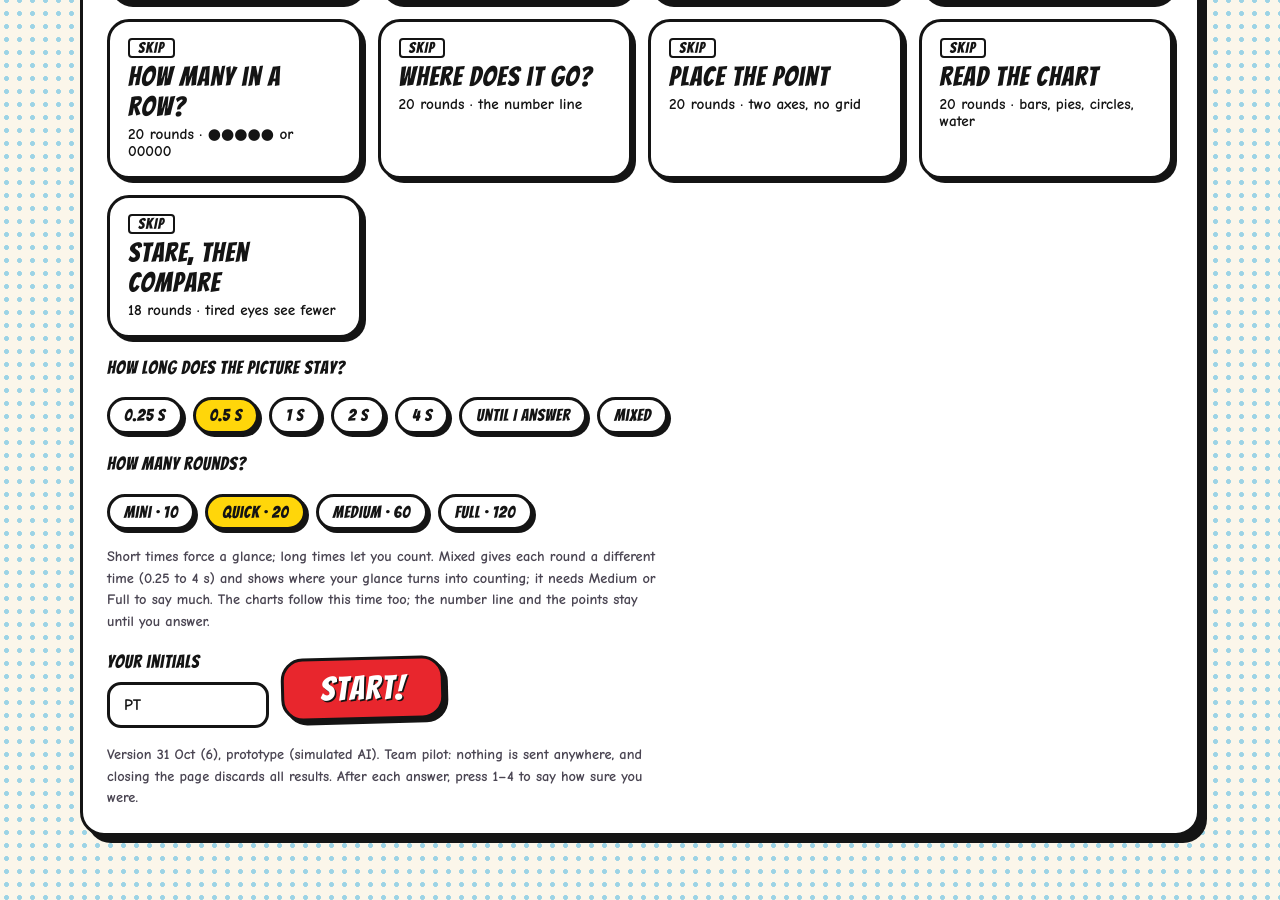
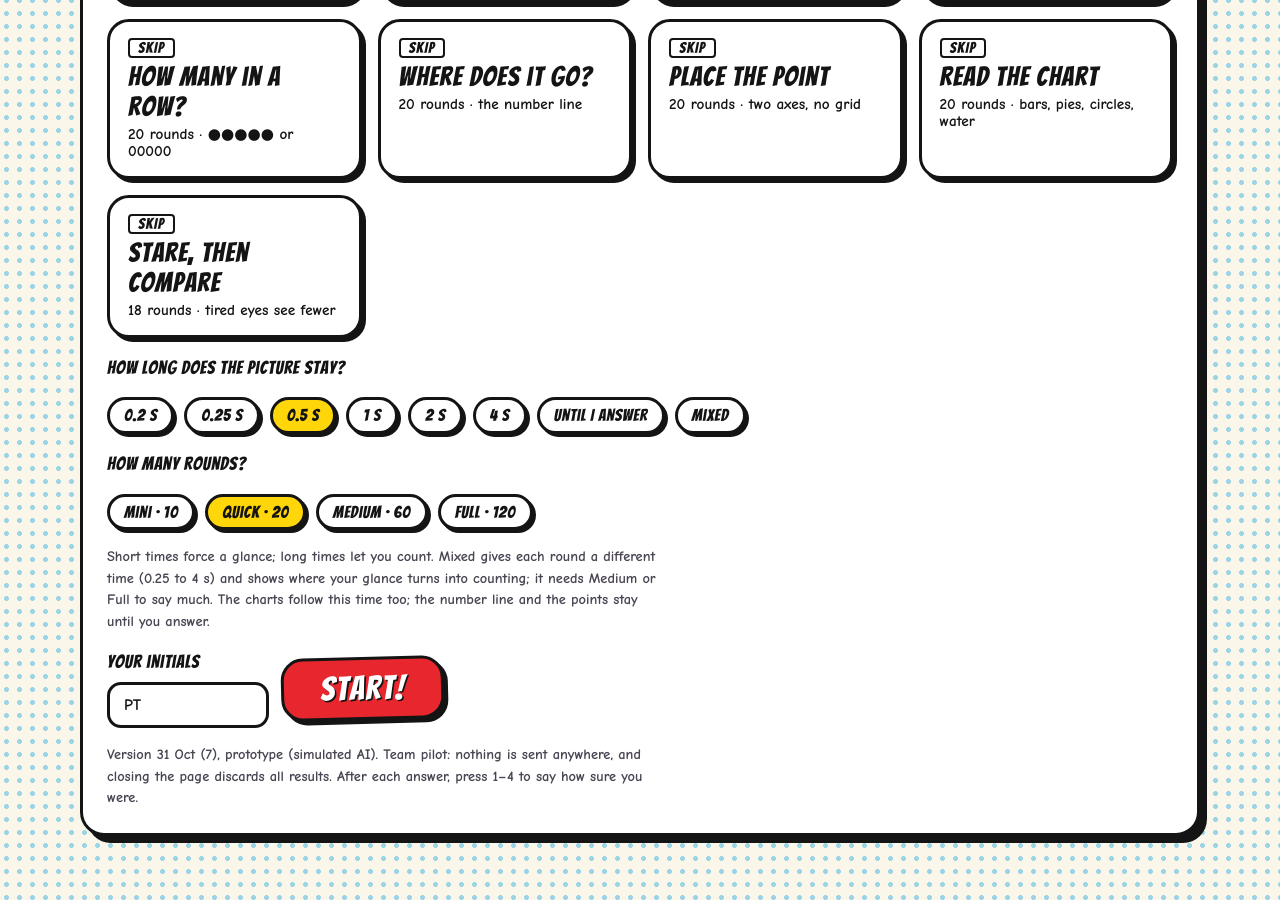
Before and after one commit to ptheodoni/ptheodoni.github.io, a Jekyll site: the page to-err-is-human/index.html, which Jekyll copies as it is, in a window 1280 px wide and 900 px high, scrolled down 734 px. Built offline with Jekyll 4.4.1, drawn with Linux system fonts in a browser that asks for light colours; part of the change alters nothing that is shown.

Commit message:
To Err Is Human?: 0.2 s, JSON export, start over
Co-Authored-By: Claude Opus 5.5 <noreply@anthropic.com>
Claude-Session: https://claude.ai/code/session_01L2YxQJ1CfNE9mAJ7LJHfpQ

```diff
--- a/to-err-is-human/index.html
+++ b/to-err-is-human/index.html
@@ -275,6 +275,7 @@ svg.comic { width: min(100%, 560px); height: auto; display: block; }
     <input id="doSym" type="checkbox" hidden><input id="doStr" type="checkbox" hidden><input id="doNl" type="checkbox" hidden><input id="doAn" type="checkbox" hidden><input id="doPt" type="checkbox" hidden><input id="doAd" type="checkbox" hidden>
     <span class="label">How long does the picture stay?</span>
     <div class="durs" id="durs">
+      <button type="button" data-dur="200" aria-pressed="false">0.2 s</button>
       <button type="button" data-dur="250" aria-pressed="false">0.25 s</button>
       <button type="button" data-dur="500" aria-pressed="true">0.5 s</button>
       <button type="button" data-dur="1000" aria-pressed="false">1 s</button>
@@ -297,8 +298,8 @@ svg.comic { width: min(100%, 560px); height: auto; display: block; }
       <div class="field"><label for="pid">Your initials</label><input id="pid" type="text" value="PT" maxlength="12" autocomplete="off" style="width: 8rem;"></div>
       <button class="go" id="start">Start!</button>
     </div>
-    <p class="note" id="bankNote" hidden><span id="bankText"></span> <button class="ghost" id="newPlayer" type="button" style="font-size:0.95rem;padding:3px 10px;box-shadow:2px 2px 0 var(--ink)">New player</button></p>
-    <p class="note">Version 31 Oct (6), prototype (simulated AI). Team pilot: nothing is sent anywhere, and closing the page discards all results. After each answer, press 1–4 to say how sure you were.</p>
+    <p class="note" id="bankNote" hidden><span id="bankText"></span> <button class="ghost" id="restart" type="button" style="font-size:0.95rem;padding:3px 10px;box-shadow:2px 2px 0 var(--ink)">↺ Start over</button> <button class="ghost" id="newPlayer" type="button" style="font-size:0.95rem;padding:3px 10px;box-shadow:2px 2px 0 var(--ink)">New player</button></p>
+    <p class="note">Version 31 Oct (7), prototype (simulated AI). Team pilot: nothing is sent anywhere, and closing the page discards all results. After each answer, press 1–4 to say how sure you were.</p>
   </section>
 
   <section class="card" id="run" hidden>
@@ -381,6 +382,8 @@ svg.comic { width: min(100%, 560px); height: auto; display: block; }
       <div class="row"><button class="ghost" id="copyHeap">Copy heap CSV</button></div>
     </div>
     <div id="csvX"></div>
+    <div class="field"><label>Everything in one file (JSON: every round of every game, with the settings)</label>
+      <div class="row"><button class="go" id="saveJson" type="button">Save all as JSON</button><button class="ghost" id="copyJson" type="button">Copy JSON</button><span class="note" id="jsonNote"></span></div></div>
     <p class="note">Paste each into a file in <code>results/</code>, e.g. <code>results/human_PT_comparison.csv</code>, then run the same analysis as for the models. Human adults typically show a Weber fraction around 0.1–0.25 and a subitizing range of about 4.</p>
     <div class="row"><button class="go" id="more2" type="button" hidden>One more chance?</button><button class="go" id="nextGame2" type="button" hidden>Next game</button><button class="ghost" id="allRes2" type="button" hidden>See all my results</button><button id="again">Run again</button></div>
   </section>
@@ -2311,6 +2314,32 @@ svg.comic { width: min(100%, 560px); height: auto; display: block; }
     $("race").hidden = true; bubble("setup"); show("setup"); window.scrollTo(0, 0); bankNote();
   }
   for (const id of ["homeRes", "homeV", "another"]) $(id).addEventListener("click", goHome);
+  // JSON export: one file per player with every round and the settings it was played under
+  function allJson() {
+    const xs = xState(), games = {};
+    if (state.cmp.length) games.comparison = state.cmp; if (state.est.length) games.estimation = state.est; if (state.heap.length) games.heap = state.heap;
+    for (const k of Object.keys(X)) if ((xs[k] || []).length) games[k] = xs[k];
+    return JSON.stringify({ app: "To Err Is Human?", version: document.querySelector("#setup .note:last-of-type")?.textContent.match(/Version [^,]+/)?.[0] || "",
+      player: state.pid || "anon", exported: new Date().toISOString(), display_ms_setting: state.dur, ai_shown_during_play: showAI, ai_locked: AI_LOCK || null,
+      ai_opponent: "simulated", games }, null, 1);
+  }
+  $("saveJson").addEventListener("click", () => {
+    try {
+      const a = document.createElement("a"); a.href = URL.createObjectURL(new Blob([allJson()], { type: "application/json" }));
+      a.download = `to-err-is-human_${(state.pid || "anon").replace(/\W+/g, "")}_${new Date().toISOString().slice(0, 16).replace(/[:T]/g, "-")}.json`;
+      document.body.appendChild(a); a.click(); a.remove(); $("jsonNote").textContent = "Saved (check your downloads). If nothing appeared, use Copy JSON.";
+    } catch { $("jsonNote").textContent = "This page can't save files here: use Copy JSON."; }
+  });
+  $("copyJson").addEventListener("click", async () => {
+    try { await navigator.clipboard.writeText(allJson()); $("jsonNote").textContent = "Copied: paste it into a .json file."; }
+    catch { $("jsonNote").textContent = "Copy was blocked by the browser."; }
+  });
+  // same player, clean slate: forget this player's rounds but keep the initials (two clicks, so it can't happen by accident)
+  let restartArmed = 0;
+  $("restart").addEventListener("click", () => {
+    if (Date.now() - restartArmed > 3000) { restartArmed = Date.now(); $("restart").textContent = "Erase my rounds? Click again"; setTimeout(() => { $("restart").textContent = "↺ Start over"; }, 3000); return; }
+    restartArmed = 0; $("restart").textContent = "↺ Start over"; bank = null; bankNote();
+  });
   $("newPlayer").addEventListener("click", () => { bank = null; $("pid").value = ""; $("pid").focus(); bankNote(); });
   document.querySelector("h1").addEventListener("click", () => { if ($("run").hidden) goHome(); else $("home").click(); });
   $("again").addEventListener("click", () => { clearTimers(); state.phase = "setup"; bubble("setup"); show("setup"); });
```
